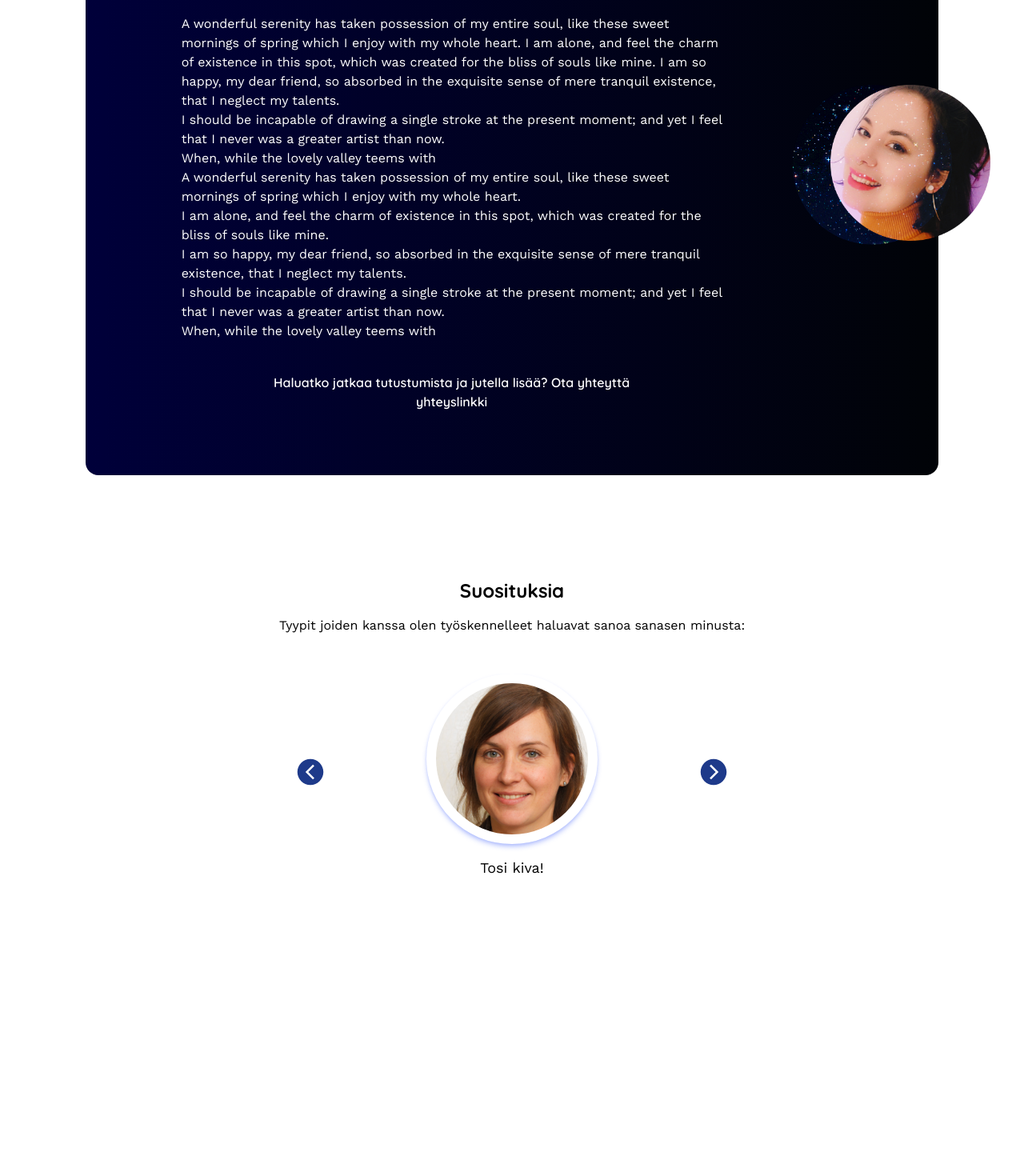
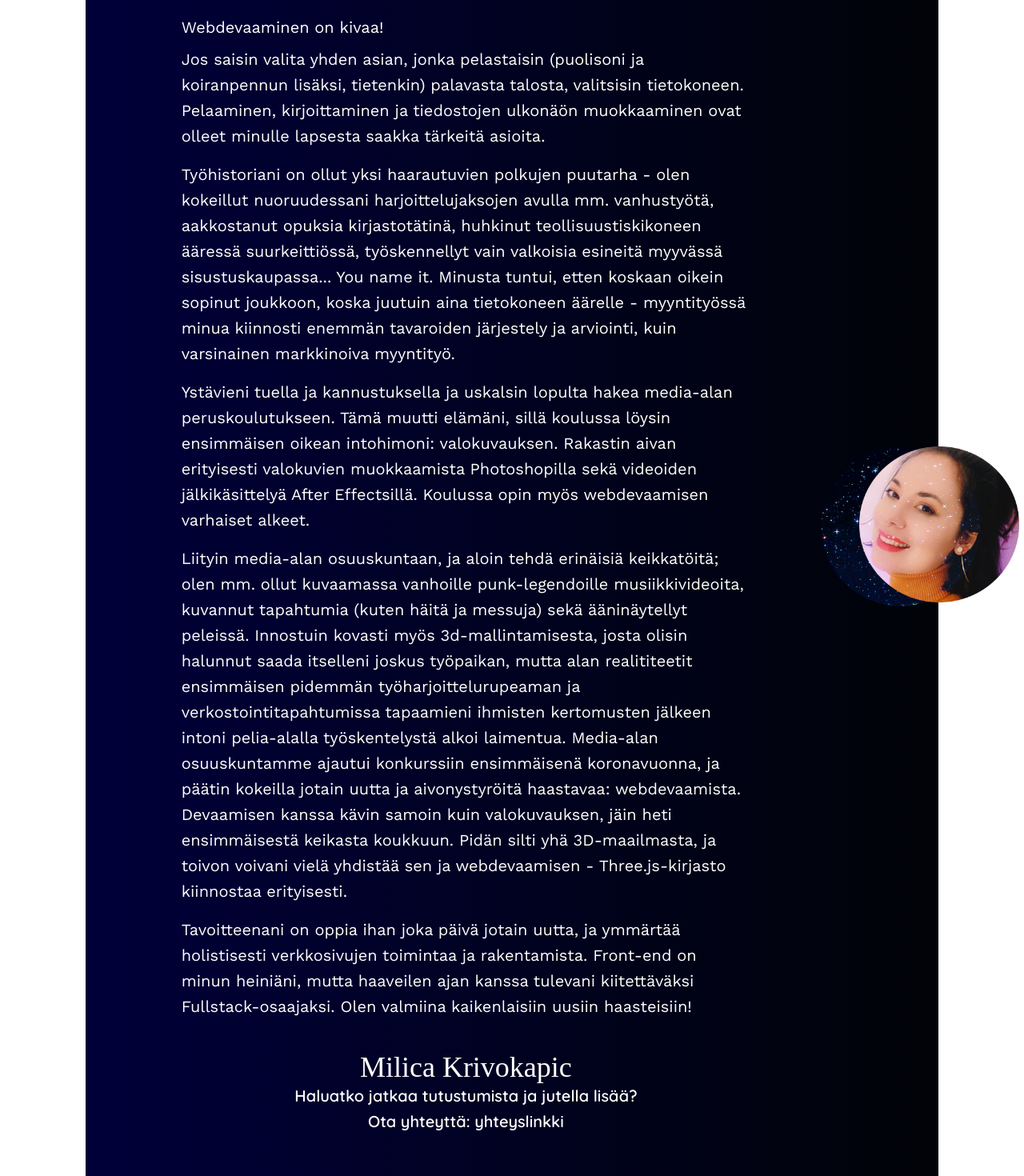
Before and after one commit to MilicaKrivokapic/Portfolio2022, a Next.js app: page / in a window 1280 px wide. Shown: the part 3100-4570 px from the top of the page at 80% size. Before the commit the page ends 4247 px from the top, so only its background shows below. Built offline with nearby package versions, Linux system fonts and the light colour scheme.

Commit message:
added txt and deleted some useless code

```diff
--- a/components/More.jsx
+++ b/components/More.jsx
@@ -4,11 +4,8 @@ import Image from "next/image"
 export default function More() {
   return (
     <section>
-      {/* <div className="flex items-center justify-center mt-12">
-        <div className="flex items-center justify-center w-5/6 h-24 border-t"></div>
-      </div> */}
       <div className="w-full flex justify-center">
-        <div className="flex lg:flex-row-reverse flex-col justify-around mb-32 bg-gradient-to-b md:bg-gradient-to-l from-[#010307] to-[#00003A] text-white py-20 w-full px-7 xl:px-20 lg:w-5/6 lg:rounded-2xl mt-40">
+        <div className="flex lg:flex-row-reverse flex-col justify-around mb-32 bg-gradient-to-b lg:bg-gradient-to-l from-[#010307] to-[#00003A] text-white py-20 w-full px-7 xl:px-20 lg:w-5/6 lg:rounded-2xl mt-40">
           <div className="grid grid-cols-1 grid-rows-1 h-full items-center justify-items-center xl:justify-items-start xl:items-center ml-10 -mt-36 sm:-mt-44 lg:-mt-0">
             <div
               className="col-start-1 col-span-1 row-span-1 row-start-1 -translate-x-12 w-[150px] h-[150px] md:w-[200px] md:h-[200px]"
@@ -38,57 +35,65 @@ export default function More() {
             <h2 className="text-center text-3xl font-Quick font-semibold pb-7 py-14 ">
               Lisää minusta
             </h2>
-            <div
-              className="lg:px-10 lg:pr-24 "
-              // className="[clip-path:circle(50%_at_20%_30%)]
-              //   [shape-outside:circle(50%_at_20%_30%)]"
-            >
-              <p>
-                A wonderful serenity has taken possession of my entire soul,
-                like these sweet mornings of spring which I enjoy with my whole
-                heart. I am alone, and feel the charm of existence in this spot,
-                which was created for the bliss of souls like mine. I am so
-                happy, my dear friend, so absorbed in the exquisite sense of
-                mere tranquil existence, that I neglect my talents.
+            <div className="lg:px-10 lg:pr-24 md:text-lg lg:text-xl lg:leading-8">
+              <p className="mb-2">Webdevaaminen on kivaa!</p>
+              <p className="mb-4">
+                Jos saisin valita yhden asian, jonka pelastaisin (puolisoni ja
+                koiranpennun lisäksi, tietenkin) palavasta talosta, valitsisin
+                tietokoneen. Pelaaminen, kirjoittaminen ja tiedostojen ulkonäön
+                muokkaaminen ovat olleet minulle lapsesta saakka tärkeitä
+                asioita.
+              </p>
+              <p className="mb-4">
+                Työhistoriani on ollut yksi haarautuvien polkujen puutarha -
+                olen kokeillut nuoruudessani harjoittelujaksojen avulla mm.
+                vanhustyötä, aakkostanut opuksia kirjastotätinä, huhkinut
+                teollisuustiskikoneen ääressä suurkeittiössä, työskennellyt vain
+                valkoisia esineitä myyvässä sisustuskaupassa... You name it.
+                Minusta tuntui, etten koskaan oikein sopinut joukkoon, koska
+                juutuin aina tietokoneen äärelle - myyntityössä minua kiinnosti
+                enemmän tavaroiden järjestely ja arviointi, kuin varsinainen
+                markkinoiva myyntityö.
+              </p>
+              <p className="mb-4">
+                Ystävieni tuella ja kannustuksella ja uskalsin lopulta hakea
+                media-alan peruskoulutukseen. Tämä muutti elämäni, sillä
+                koulussa löysin ensimmäisen oikean intohimoni: valokuvauksen.
+                Rakastin aivan erityisesti valokuvien muokkaamista Photoshopilla
+                sekä videoiden jälkikäsittelyä After Effectsillä. Koulussa opin
+                myös webdevaamisen varhaiset alkeet.
+              </p>
+              <p className="mb-4">
+                Liityin media-alan osuuskuntaan, ja aloin tehdä erinäisiä
+                keikkatöitä; olen mm. ollut kuvaamassa vanhoille
+                punk-legendoille musiikkivideoita, kuvannut tapahtumia (kuten
+                häitä ja messuja) sekä ääninäytellyt peleissä. Innostuin kovasti
+                myös 3d-mallintamisesta, josta olisin halunnut saada itselleni
+                joskus työpaikan, mutta alan realititeetit ensimmäisen pidemmän
+                työharjoittelurupeaman ja verkostointitapahtumissa tapaamieni
+                ihmisten kertomusten jälkeen intoni pelia-alalla työskentelystä
+                alkoi laimentua. Media-alan osuuskuntamme ajautui konkurssiin
+                ensimmäisenä koronavuonna, ja päätin kokeilla jotain uutta ja
+                aivonystyröitä haastavaa: webdevaamista. Devaamisen kanssa kävin
+                samoin kuin valokuvauksen, jäin heti ensimmäisestä keikasta
+                koukkuun. Pidän silti yhä 3D-maailmasta, ja toivon voivani vielä
+                yhdistää sen ja webdevaamisen - Three.js-kirjasto kiinnostaa
+                erityisesti.
+              </p>
+              <p className="mb-4">
+                Tavoitteenani on oppia ihan joka päivä jotain uutta, ja ymmärtää
+                holistisesti verkkosivujen toimintaa ja rakentamista. Front-end
+                on minun heiniäni, mutta haaveilen ajan kanssa tulevani
+                kiitettäväksi Fullstack-osaajaksi. Olen valmiina kaikenlaisiin
+                uusiin haasteisiin!
               </p>
 
-              <p>
-                I should be incapable of drawing a single stroke at the present
-                moment; and yet I feel that I never was a greater artist than
-                now.
-              </p>
-
-              <p>When, while the lovely valley teems with</p>
-
-              <div className="">
-                <p>
-                  A wonderful serenity has taken possession of my entire soul,
-                  like these sweet mornings of spring which I enjoy with my
-                  whole heart.
+              <div className=" font-Quick font-semibold text-center mt-10">
+                <p className="font-Parisienne font-light text-4xl">
+                  Milica Krivokapic
                 </p>
-
-                <p>
-                  I am alone, and feel the charm of existence in this spot,
-                  which was created for the bliss of souls like mine.
-                </p>
-
-                <p>
-                  I am so happy, my dear friend, so absorbed in the exquisite
-                  sense of mere tranquil existence, that I neglect my talents.
-                </p>
-
-                <p>
-                  I should be incapable of drawing a single stroke at the
-                  present moment; and yet I feel that I never was a greater
-                  artist than now.
-                </p>
-
-                <p>When, while the lovely valley teems with</p>
-
-                <div className=" font-Quick font-semibold text-center mt-10">
-                  Haluatko jatkaa tutustumista ja jutella lisää? Ota yhteyttä
-                  <p>yhteyslinkki</p>
-                </div>
+                <p>Haluatko jatkaa tutustumista ja jutella lisää? </p>Ota
+                yhteyttä: yhteyslinkki
               </div>
             </div>
           </div>
```
